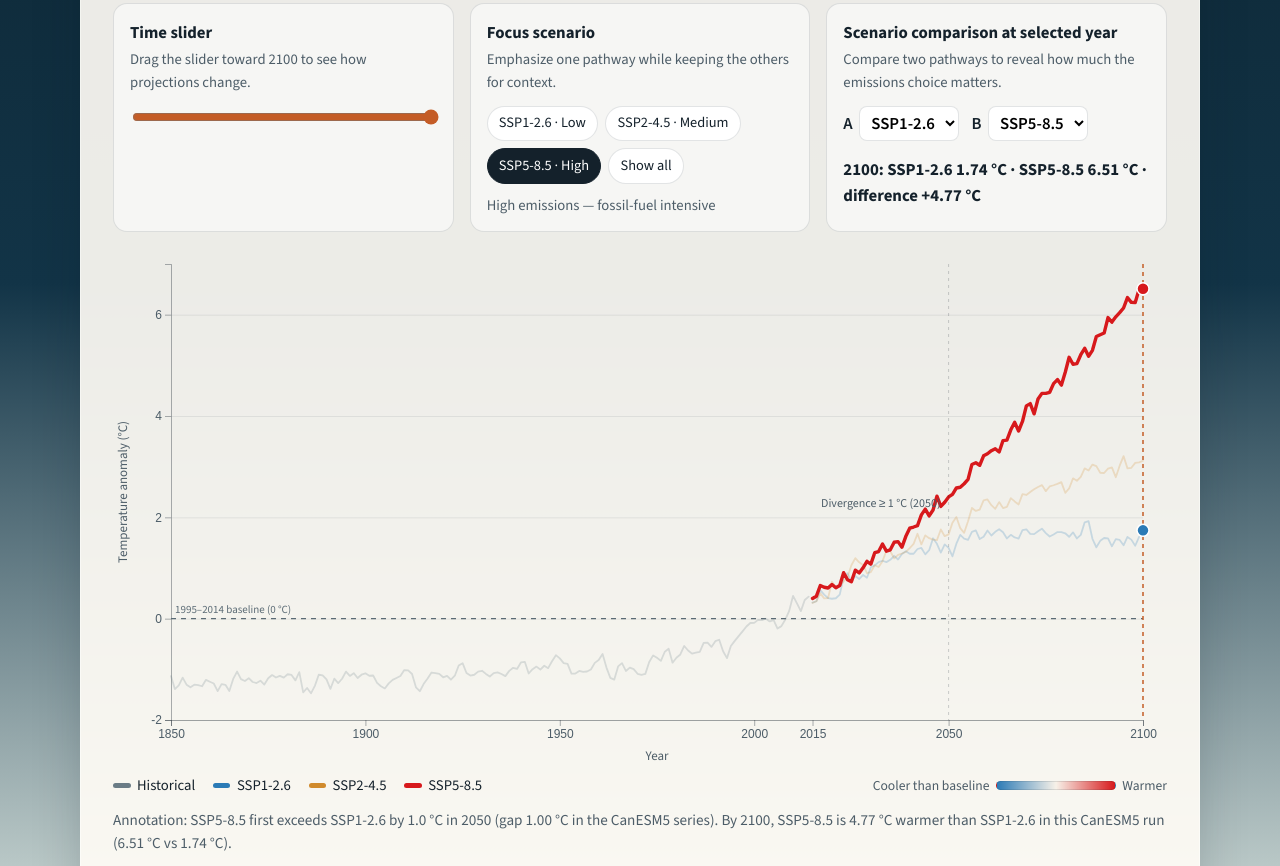
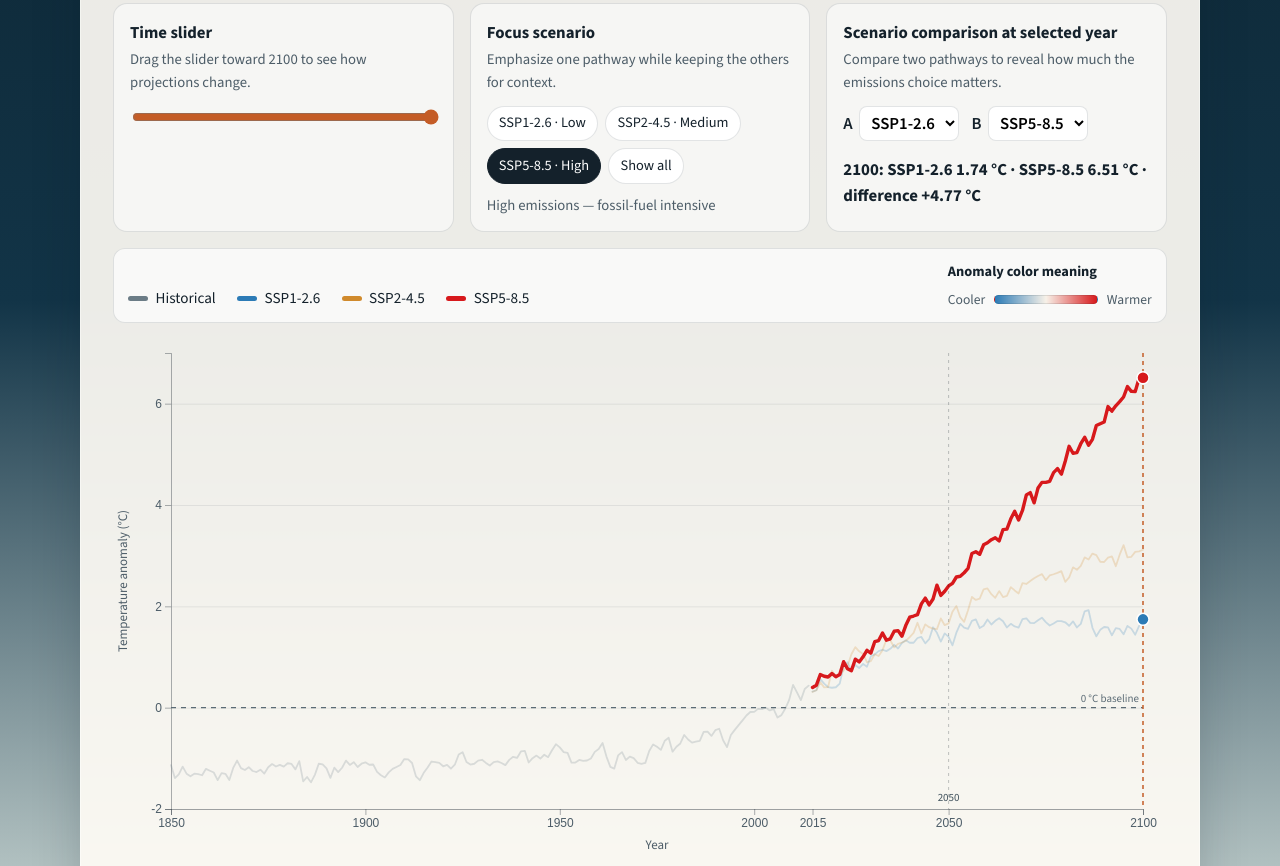
Before and after one commit to exitcy/DSC106-Project-3, a plain HTML site: page index.html in a window 1280 px wide. Shown: the part 527-1393 px from the top of the page. Drawn offline with nearby package versions, Linux system fonts and the light colour scheme.

Commit message:
Move legends outside the chart and cache-bust assets.

```diff
--- a/css/styles.css
+++ b/css/styles.css
@@ -245,30 +245,34 @@ body {
   display: flex;
   flex-wrap: wrap;
   justify-content: space-between;
-  gap: 0.85rem 1.25rem;
-  align-items: center;
-  margin: 0.35rem 0 0.5rem;
+  gap: 1rem 1.75rem;
+  align-items: flex-end;
+  margin: 0 0 0.85rem;
+  padding: 0.75rem 0.9rem;
+  border: 1px solid var(--line);
+  border-radius: 12px;
+  background: rgba(255, 255, 255, 0.7);
 }
 
 .series-legend {
   display: flex;
   flex-wrap: wrap;
-  gap: 0.75rem 1.1rem;
-  font-size: 0.92rem;
+  gap: 0.85rem 1.35rem;
+  font-size: 0.95rem;
   color: var(--ink);
 }
 
-.series-legend span,
-.anomaly-legend {
+.series-legend span {
   display: inline-flex;
   align-items: center;
-  gap: 0.4rem;
+  gap: 0.45rem;
+  white-space: nowrap;
 }
 
 .swatch {
   display: inline-block;
-  width: 1.1rem;
-  height: 0.28rem;
+  width: 1.25rem;
+  height: 0.3rem;
   border-radius: 999px;
   background: currentColor;
 }
@@ -279,12 +283,30 @@ body {
 .swatch.ssp585 { background: var(--ssp585); }
 
 .anomaly-legend {
+  display: flex;
+  flex-direction: column;
+  gap: 0.35rem;
   color: var(--muted);
   font-size: 0.85rem;
+  min-width: 12rem;
+}
+
+.anomaly-caption {
+  font-weight: 700;
+  color: var(--ink);
+  font-size: 0.9rem;
+}
+
+.anomaly-scale {
+  display: grid;
+  grid-template-columns: auto 1fr auto;
+  gap: 0.55rem;
+  align-items: center;
 }
 
 .anomaly-bar {
-  width: 7.5rem;
+  width: 100%;
+  min-width: 6.5rem;
   height: 0.55rem;
   border-radius: 999px;
   background: linear-gradient(90deg, #2c7bb6 0%, #f7f1e8 50%, #d7191c 100%);
--- a/index.html
+++ b/index.html
@@ -7,7 +7,7 @@
   <link rel="preconnect" href="https://fonts.googleapis.com" />
   <link rel="preconnect" href="https://fonts.gstatic.com" crossorigin />
   <link href="https://fonts.googleapis.com/css2?family=Fraunces:opsz,wght@9..144,500;9..144,700&family=Source+Sans+3:wght@400;600;700&display=swap" rel="stylesheet" />
-  <link rel="stylesheet" href="./css/styles.css" />
+  <link rel="stylesheet" href="./css/styles.css?v=3" />
   <script src="https://cdn.jsdelivr.net/npm/d3@7"></script>
 </head>
 <body>
@@ -81,7 +81,6 @@
         </div>
       </div>
 
-      <div id="chart" class="chart" role="img" aria-label="Line chart of global temperature anomalies by scenario"></div>
       <div class="chart-legends" aria-hidden="true">
         <div class="series-legend">
           <span><i class="swatch historical"></i>Historical</span>
@@ -90,11 +89,15 @@
           <span><i class="swatch ssp585"></i>SSP5-8.5</span>
         </div>
         <div class="anomaly-legend">
-          <span>Cooler than baseline</span>
-          <div class="anomaly-bar" role="presentation"></div>
-          <span>Warmer</span>
+          <span class="anomaly-caption">Anomaly color meaning</span>
+          <div class="anomaly-scale">
+            <span>Cooler</span>
+            <div class="anomaly-bar" role="presentation"></div>
+            <span>Warmer</span>
+          </div>
         </div>
       </div>
+      <div id="chart" class="chart" role="img" aria-label="Line chart of global temperature anomalies by scenario"></div>
       <div id="tooltip" class="tooltip" hidden></div>
       <p class="chart-caption" id="annotation-caption"></p>
 
@@ -169,8 +172,8 @@
         </li>
         <li>
           <strong>Division of responsibilities:</strong>
-          work was split evenly across the four teammates—data prep, core chart, interactions, and
-          design/write-up—with joint review of encodings, annotations, and GitHub Pages deployment.
+          work was split evenly across the four teammates. Data prep, core chart, interactions, and
+          design/write-up, with joint review of encodings, annotations, and GitHub Pages deployment.
         </li>
       </ul>
     </section>
@@ -182,6 +185,6 @@
     </footer>
   </div>
 
-  <script src="./js/app.js"></script>
+  <script src="./js/app.js?v=3"></script>
 </body>
 </html>
--- a/js/app.js
+++ b/js/app.js
@@ -174,13 +174,6 @@
       .attr("y1", y(0))
       .attr("y2", y(0));
 
-    g.append("text")
-      .attr("x", 4)
-      .attr("y", y(0) - 6)
-      .attr("fill", "#5b6b75")
-      .attr("font-size", 11)
-      .text("1995–2014 baseline (0 °C)");
-
     const grouped = byScenario(state.data);
     const line = d3
       .line()
@@ -199,26 +192,32 @@
         .attr("d", line);
     });
 
-    // Divergence annotation — place mid-plot, left of the marker to avoid clutter
+    // Divergence marker only — label lives in the caption below to avoid chart clutter
     const div = state.summary?.divergence;
     if (div) {
-      const labelY = Math.max(28, y(2.2));
       g.append("line")
         .attr("x1", x(div.year))
         .attr("x2", x(div.year))
         .attr("y1", 0)
         .attr("y2", innerH)
-        .attr("stroke", "rgba(20,33,43,0.2)")
+        .attr("stroke", "rgba(20,33,43,0.25)")
         .attr("stroke-dasharray", "3 4");
       g.append("text")
-        .attr("class", "annotation-label")
-        .attr("x", x(div.year) - 8)
-        .attr("y", labelY)
-        .attr("text-anchor", "end")
-        .attr("font-size", 12)
+        .attr("x", x(div.year))
+        .attr("y", innerH - 8)
+        .attr("text-anchor", "middle")
+        .attr("font-size", 11)
         .attr("fill", "#3d4f5a")
-        .text(`Divergence ≥ ${div.threshold_c} °C (${div.year})`);
+        .text(String(div.year));
     }
+
+    g.append("text")
+      .attr("x", innerW - 4)
+      .attr("y", y(0) - 6)
+      .attr("text-anchor", "end")
+      .attr("fill", "#5b6b75")
+      .attr("font-size", 11)
+      .text("0 °C baseline");
 
     // Playhead + comparison markers
     g.append("line")
```
